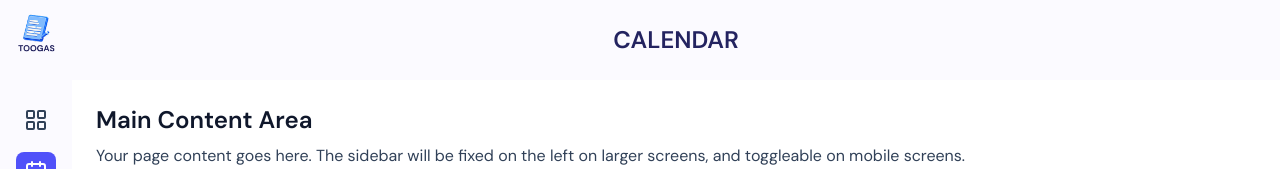
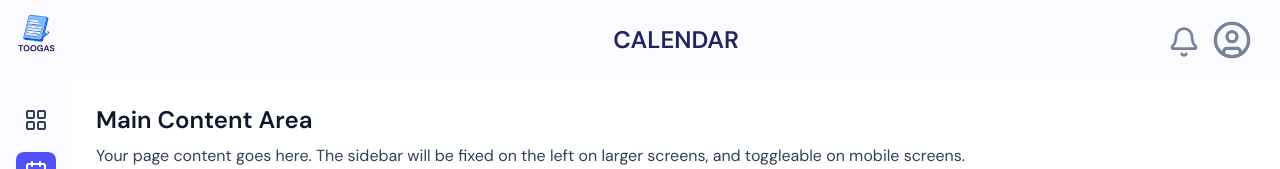
Before and after one commit to muhnatha/TodoList, a Next.js app in the folder frontend/: page /calendar in a window 1280 px wide. Shown: the top 169 px of the page. Built offline with nearby package versions, Linux system fonts and the light colour scheme.

Commit message:
fix: add user icon and notification in header

```diff
--- a/frontend/src/components/header.js
+++ b/frontend/src/components/header.js
@@ -1,4 +1,5 @@
 import {React} from 'react';
+import { UserCircleIcon, Bell } from 'lucide-react';
 
 export default function Header({ title }) {
 
@@ -6,6 +7,10 @@ export default function Header({ title }) {
         <>
             <div className={`flex items-center justify-center text-[#232360] ${title.toLowerCase() === 'dashboard' ? 'bg-white' : 'bg-[#FBFAFF]'}`}>
                 <h1 className='text-2xl font-semibold'>{title}</h1>
+                <div className="absolute top-0 right-0 mr-7 mt-5 flex flex-row gap-3">
+                    <Bell className='w-8 h-8 mt-1.5 hover:cursor-pointer text-[#768396]'/>
+                    <UserCircleIcon className='w-10 h-10 hover:cursor-pointer text-[#768396]'/>
+                </div>
             </div>
         </>
     );
```
